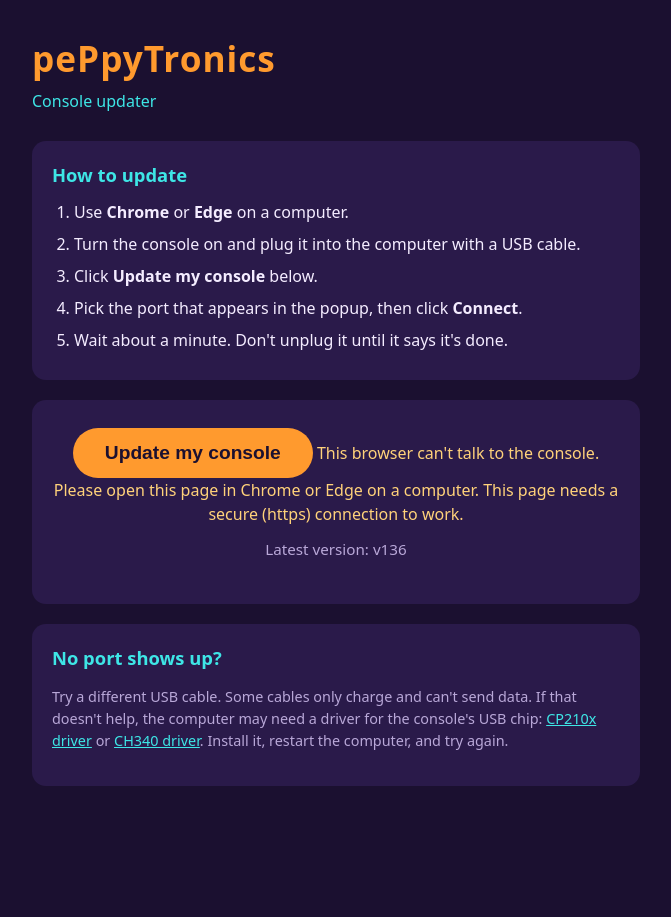
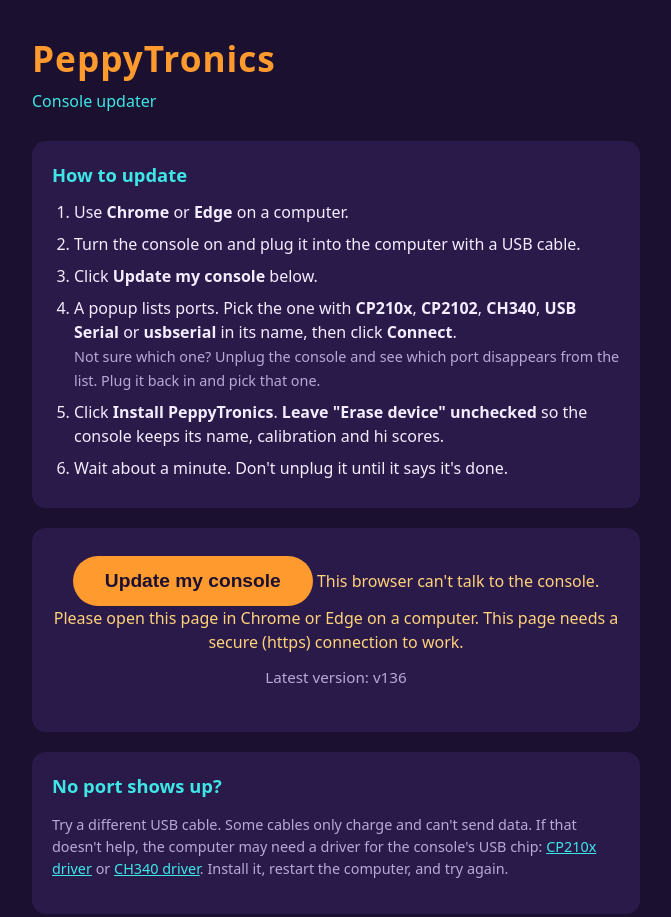
Before and after one commit to almonds/pePpyTronics, a plain HTML site: page index.html in a window 1280 px wide. Shown: the whole page, without its empty margins (304-975 px from the left). Before the commit the page ends 854 px from the top, so only its background shows below. Drawn offline with Linux system fonts and the light colour scheme.

Commit message:
Add files via upload

```diff
--- a/index.html
+++ b/index.html
@@ -58,7 +58,7 @@
 </head>
 <body>
 <main>
-  <h1>pePpyTronics</h1>
+  <h1>PeppyTronics</h1>
   <p class="tag">Console updater</p>
 
   <div class="card">
@@ -67,7 +67,9 @@
       <li>Use <b>Chrome</b> or <b>Edge</b> on a computer.</li>
       <li>Turn the console on and plug it into the computer with a USB cable.</li>
       <li>Click <b>Update my console</b> below.</li>
-      <li>Pick the port that appears in the popup, then click <b>Connect</b>.</li>
+      <li>A popup lists ports. Pick the one with <b>CP210x</b>, <b>CP2102</b>, <b>CH340</b>, <b>USB Serial</b> or <b>usbserial</b> in its name, then click <b>Connect</b>.<br>
+        <span class="small">Not sure which one? Unplug the console and see which port disappears from the list. Plug it back in and pick that one.</span></li>
+      <li>Click <b>Install PeppyTronics</b>. <b>Leave "Erase device" unchecked</b> so the console keeps its name, calibration and hi scores.</li>
       <li>Wait about a minute. Don't unplug it until it says it's done.</li>
     </ol>
   </div>
```
Also changed, not shown: manifest.json.
